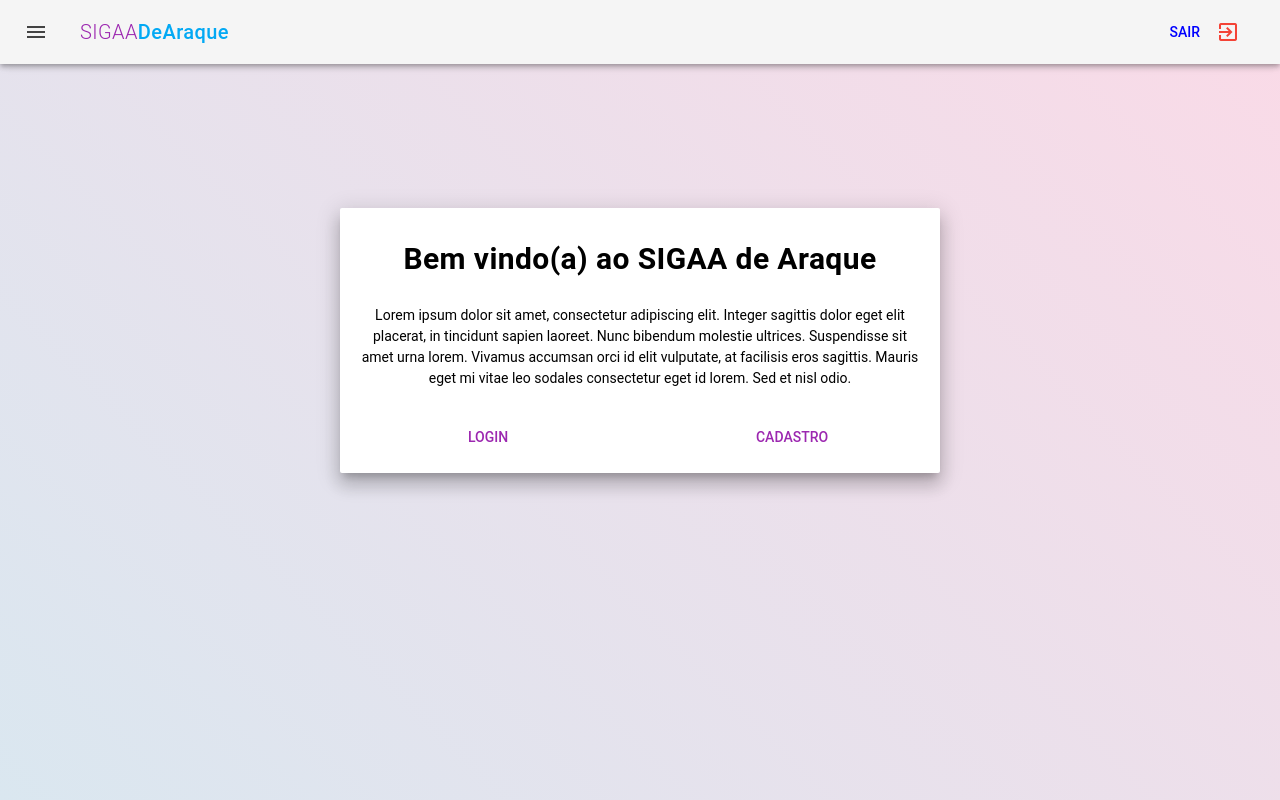
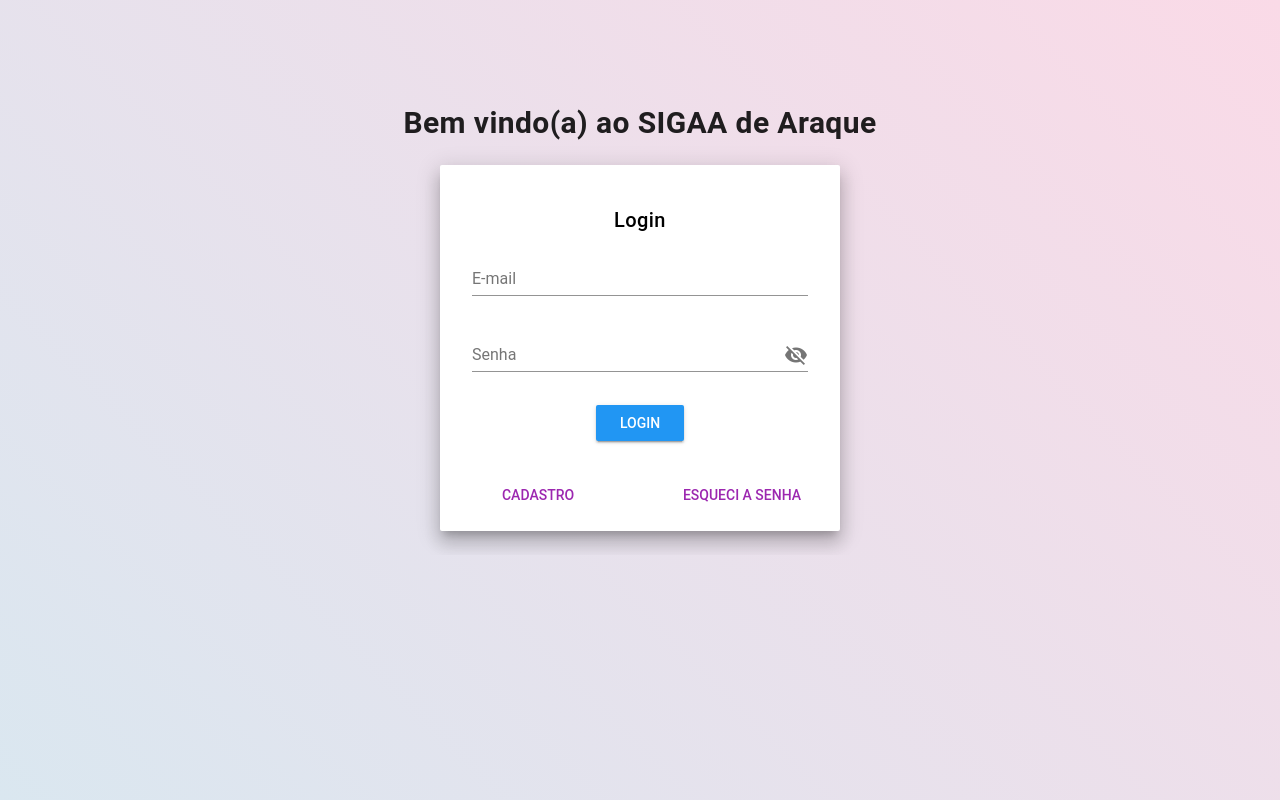
Before and after one commit to PhilipOfMacedon/SIGAA-De-Araque, a Vue app in the folder Frontend/: page / in a window 1280 px wide. Built offline with nearby package versions, Linux system fonts and the light colour scheme; a small style sheet from the web is missing.

Commit message:
repaired indentation errors and navbar off the homepage, #35

```diff
--- a/Frontend/src/App.vue
+++ b/Frontend/src/App.vue
@@ -1,7 +1,7 @@
 <template>
   <v-app id="theme">
-    <Navbar/>
     <v-content class="mx-4 mt-4">
+      <Navbar v-if='this.$route.path !== "/"'></Navbar>
       <router-view></router-view>
     </v-content>
 
@@ -9,15 +9,16 @@
 </template>
 
 <script>
-import Navbar from '@/components/Navbar'
+import Navbar from '@/components/Navbar.vue'
+
 export default {
   name: 'App',
-  components: {Navbar},
   data () {
     return {
       //
     }
-  }
+  },
+  components: {Navbar},
 }
 </script>
 
--- a/Frontend/src/components/LvLogin.vue
+++ b/Frontend/src/components/LvLogin.vue
@@ -72,20 +72,6 @@ export default{
 	methods: {
 	},
 	components: {
-	    SheetFooter: {
-	      functional: true,
-
-	      render (h, { children }) {
-	        return h('v-sheet', {
-	          staticClass: 'mt-auto align-center justify-center d-flex',
-	          props: {
-	            color: 'rgba(0, 0, 0, .36)',
-	            dark: true,
-	            height: 500
-	          }
-	        }, children)
-	      }
-	    }
 	}
 }
 </script>
--- a/Frontend/src/components/LvRegister.vue
+++ b/Frontend/src/components/LvRegister.vue
@@ -49,8 +49,7 @@
 		<v-text-field
 		v-model="user.email"
 		:rules="[rules.required, rules.email]"
-		            	label="E-mail"
-		          	>
+		label="E-mail">
 	</v-text-field>
 </v-flex>
 </v-layout>
@@ -84,7 +83,7 @@
 </v-layout>
 <v-layout row>
 	<v-flex text-xs-center xs12 md12>
-					<v-btn color="info" @click="">
+		<v-btn color="info">
 			Cadastrar
 		</v-btn>
 	</v-flex>
@@ -125,21 +124,7 @@ export default{
 
 	},
 	components: {
-	    SheetFooter: {
-	      functional: true,
-
-	      render (h, { children }) {
-	        return h('v-sheet', {
-	          staticClass: 'mt-auto align-center justify-center d-flex',
-	          props: {
-	            color: 'rgba(0, 0, 0, .36)',
-	            dark: true,
-	            height: 500
 	}
-	        }, children)
-	      }
-	    }
-	  },
 }
 </script>
 
--- a/Frontend/src/views/Login.vue
+++ b/Frontend/src/views/Login.vue
@@ -1,11 +1,6 @@
 <template>
-	<v-jumbotron class="mx-auto mt-5">
+	<v-responsive class="mx-auto mt-5">
 		<v-container grid-list-md>
-			<v-card
-				class="mx-auto mt-5 pt-4 pb-2 black--text card-principal"
-				color="white lighten-1"
-				elevation=12
-			>
 			<v-layout row>
 				<v-flex text-xs-center xs12 md12>
 					<v-toolbar-title>
@@ -13,25 +8,30 @@
 					</v-toolbar-title>
 				</v-flex>
 			</v-layout>
+			<v-card
+			class="mx-auto mt-3 pt-4 pb-2 black--text card-principal"
+			color="white lighten-1"
+			elevation=12
+			>
 			<v-layout row>
 				<v-flex text-xs-center xs12 md12>
 					<v-card-text>
-							{{ description }}
+						<LvLogin />
 					</v-card-text>
 				</v-flex>
 			</v-layout>
 			<!-- Buttons and Card's -->
 			<v-layout align-center row>
 				<v-flex text-xs-center xs6 md6>
-						<v-btn flat color="primary" @click="dialogLogin = !dialogLogin">Login</v-btn>
+					<v-btn flat color="primary" @click="dialogRegister = !dialogRegister">Cadastro</v-btn>
 				</v-flex>
 				<v-flex text-xs-center xs6 md6>
-						<v-btn flat color="primary" @click="dialogRegister = !dialogRegister">Cadastro</v-btn>
+					<v-btn flat color="primary" @click="dialogPass = !dialogPass">Esqueci a senha</v-btn>
 				</v-flex>
 			</v-layout>
-				<v-dialog v-model="dialogLogin" max-width="400px">
-					<v-card class="mx-auto pt-4 pb-2 black--text card-login" color="white lighten-1" elevation=12>
-						<LvLogin />
+			<v-dialog v-model="dialogPass" max-width="400px">
+				<v-card class="mx-auto pt-4 pb-2 black--text card-pass" color="white lighten-1" elevation=12>
+					<h3>Se fudeu kkkk</h3>
 				</v-card>
 			</v-dialog>
 			<v-dialog v-model="dialogRegister" max-width="600px">
@@ -41,7 +41,7 @@
 			</v-dialog>
 		</v-card>
 	</v-container>
-	</v-jumbotron>
+</v-responsive>
 </template>
 
 <script>
@@ -52,8 +52,7 @@ export default{
 	data() {
 		return {
 			title: "Bem vindo(a) ao SIGAA de Araque",
-			description: "Lorem ipsum dolor sit amet, consectetur adipiscing elit. Integer sagittis dolor eget elit placerat, in tincidunt sapien laoreet. Nunc bibendum molestie ultrices. Suspendisse sit amet urna lorem. Vivamus accumsan orci id elit vulputate, at facilisis eros sagittis. Mauris eget mi vitae leo sodales consectetur eget id lorem. Sed et nisl odio.",
-			dialogLogin: false,
+			dialogPass: false,
 			dialogRegister: false,
 		}
 	},
@@ -63,10 +62,10 @@ export default{
 
 <style>
 .card-principal {
-	max-width: 600px;
+	max-width: 400px;
 	margin: auto;
 }
-.card-login {
+.card-pass {
 	max-width: 400px;
 	margin: auto;
 }
```
Lines whose indentation alone changed are shown as unchanged.
